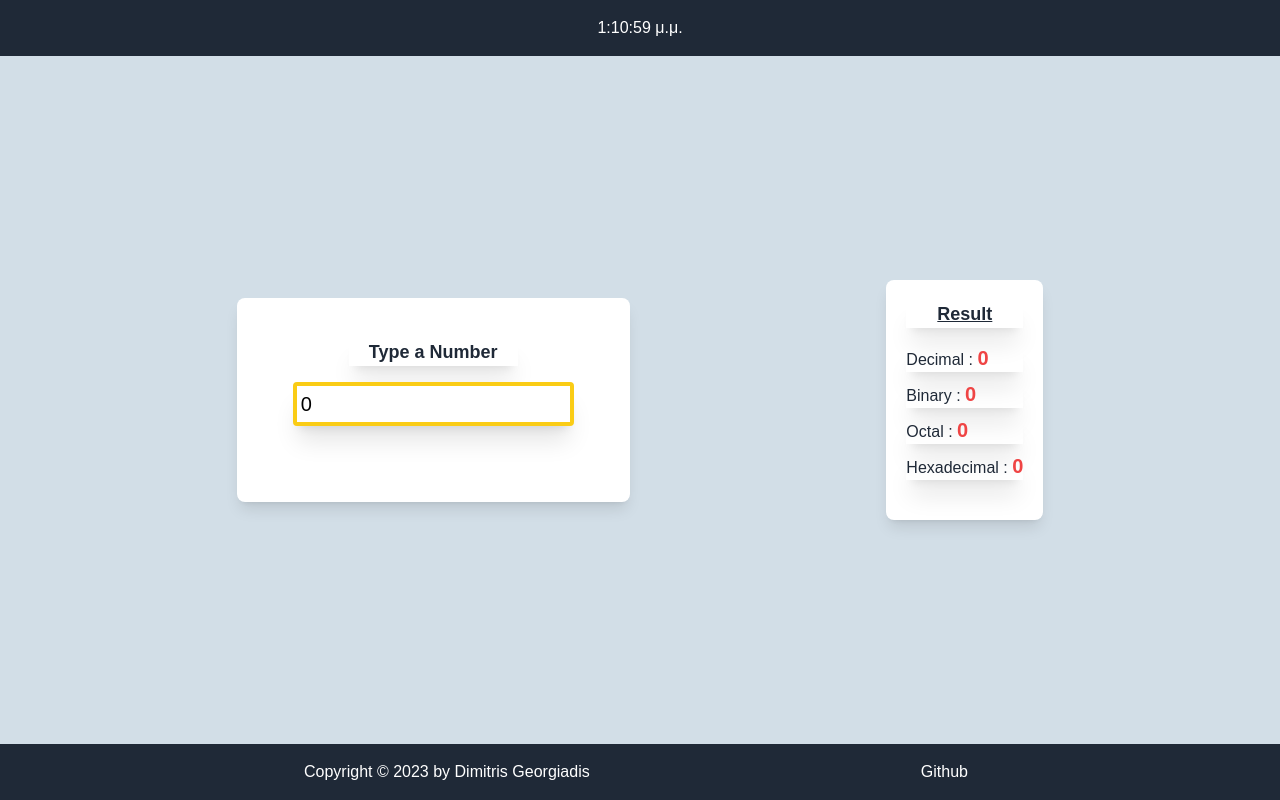
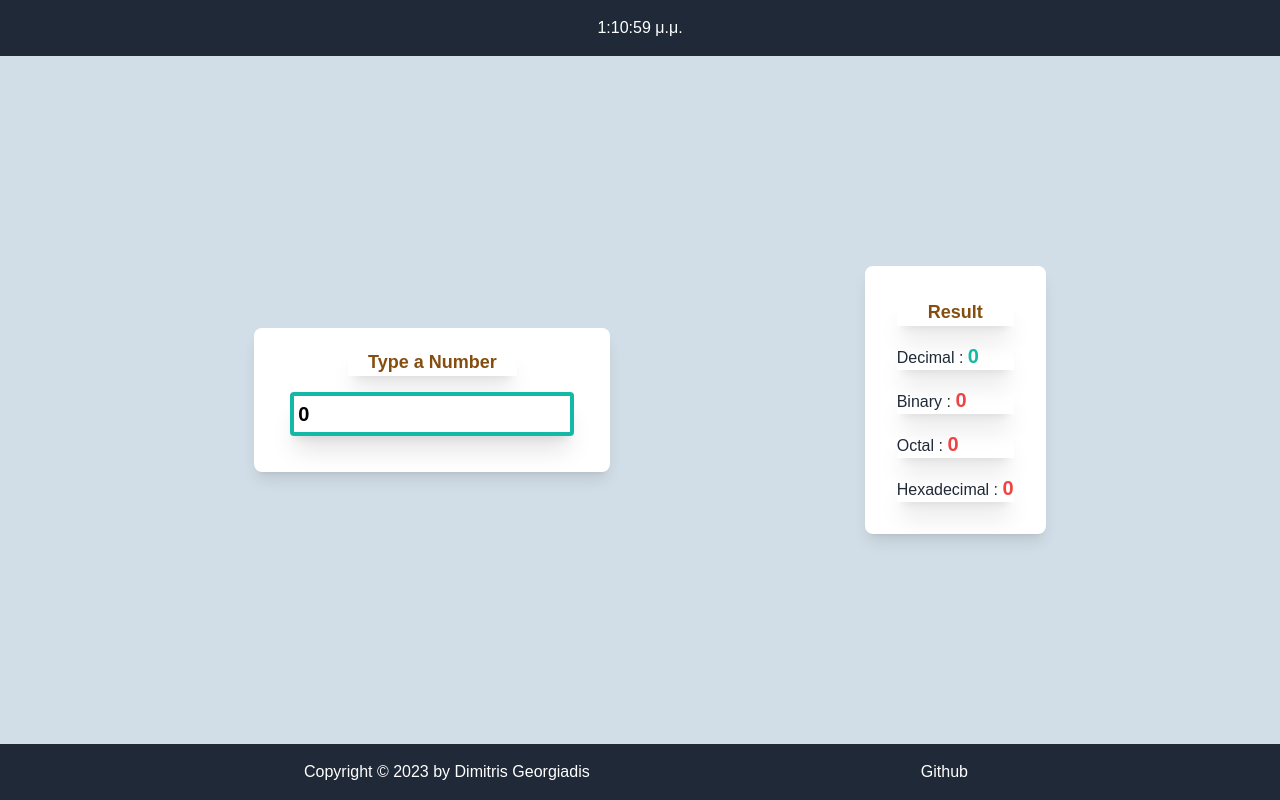
Before and after one commit to geojimas/deciconv, a Vue app: page / in a window 1280 px wide. Built offline with nearby package versions, Linux system fonts and the light colour scheme; a web font is replaced by a local one.

Commit message:
ui fixes

```diff
--- a/src/components/ContentView.vue
+++ b/src/components/ContentView.vue
@@ -2,20 +2,17 @@
   <div class="mb-auto flex h-screen justify-evenly items-center flex-wrap">
     <div class="animate__animated animate__fadeInDown flex items-center justify-center px-5">
       <div
-        class="mx-auto rounded-lg bg-white shadow-lg px-5 pt-5 pb-10 text-gray-800"
+        class="rounded-lg bg-white shadow-lg text-gray-800"
         style="max-width: auto">
-        <div class="w-full">
         <div class="flex items-center flex-col p-5">
-            <h2 class="text-lg font-bold text-gray-800 shadow-xl text-center px-5">
-              Type a Number
-            </h2>
+          <h2 class="text-lg font-bold text-yellow-800 shadow-xl text-center px-5">Type a Number</h2>
           <input
             type="tel"
             name="number"
             @keypress="onlyNumber"
             v-model.number="decimalNumber"
             @input="calculateNumbers"
-              class="shadow-xl text-xl p-1 m-4 text-black border-4 border-yellow-400 rounded focus:outline-none" />
+            class="shadow-xl text-xl p-1 m-4 text-black font-bold border-4 border-teal-500 rounded focus:outline-none" />
           <!-- <button
               type="button"
               @click="calculateNumbers"
@@ -31,29 +28,26 @@
         </div>
       </div>
     </div>
-    </div>
-    <div class="animate__animated animate__fadeInDown flex items-center justify-center px-5">
+    <div class="animate__animated animate__fadeInDown">
       <div
-        class="mx-auto rounded-lg bg-white shadow-lg px-5 pt-5 pb-10 text-gray-800"
+        class="rounded-lg bg-white shadow-lg p-8 text-gray-800"
         style="max-width: auto">
-        <div class="w-full">
-          <p class="text-lg mb-4 font-bold underline text-gray-800 shadow-xl text-center px-5">
+        <p class="text-lg mb-4 font-bold text-yellow-800 shadow-xl text-center px-5">
           Result
         </p>
-          <h3 class="shadow-xl mb-2">
+        <h3 class="shadow-xl mb-4">
           Decimal :
-            <span class="text-xl text-red-500 font-bold">{{ decimalNumber }}</span>
+          <span class="text-xl text-teal-500 font-bold">{{ decimalNumber }}</span>
         </h3>
-          <h3 class="shadow-xl mb-2">
+        <h3 class="shadow-xl mb-4">
           Binary : <span class="text-xl text-red-500 font-bold">{{ binaryNumber }}</span>
         </h3>
-          <h3 class="shadow-xl mb-2">
+        <h3 class="shadow-xl mb-4">
           Octal : <span class="text-xl text-red-500 font-bold">{{ octaNumber }}</span>
         </h3>
         <h3 class="shadow-xl">
           Hexadecimal : <span class="text-xl text-red-500 font-bold">{{ hexadecNumber }}</span>
         </h3>
-        </div>
       </div>
     </div>
   </div>
```
Lines whose indentation alone changed are shown as unchanged.
